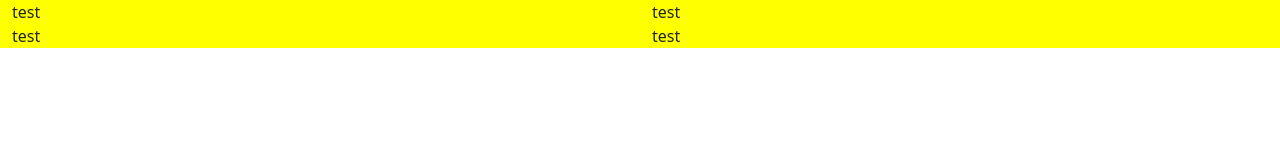
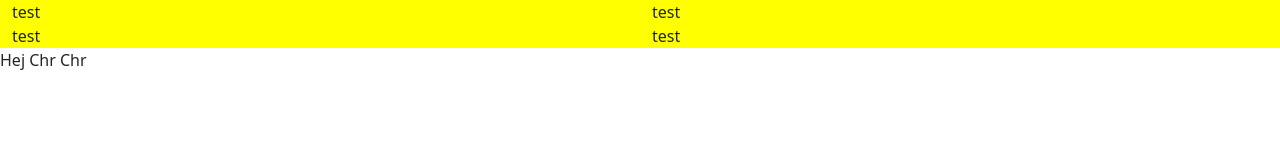
Before and after one commit to AWorkingMind/Wayfinding, a website: page index.html in a window 1280 px wide. Drawn offline with nearby package versions, Linux system fonts and the light colour scheme; files that its build step writes are made by us from their sources.

Commit message:
Hej Chr Chr

```diff
--- a/index.html
+++ b/index.html
@@ -38,6 +38,8 @@
     </div>
 </div>
 
+<p> Hej Chr Chr </p>
+
 
 <script src="node_modules/bootstrap/dist/js/bootstrap.bundle.min.js"></script>
 
```
